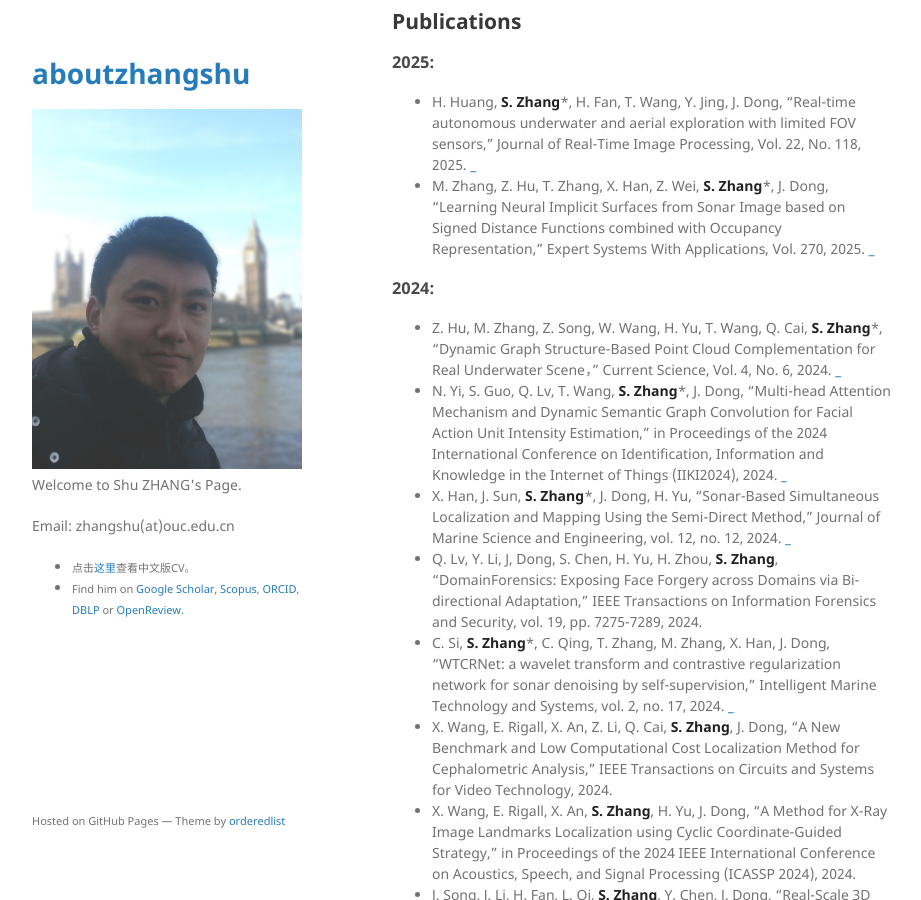
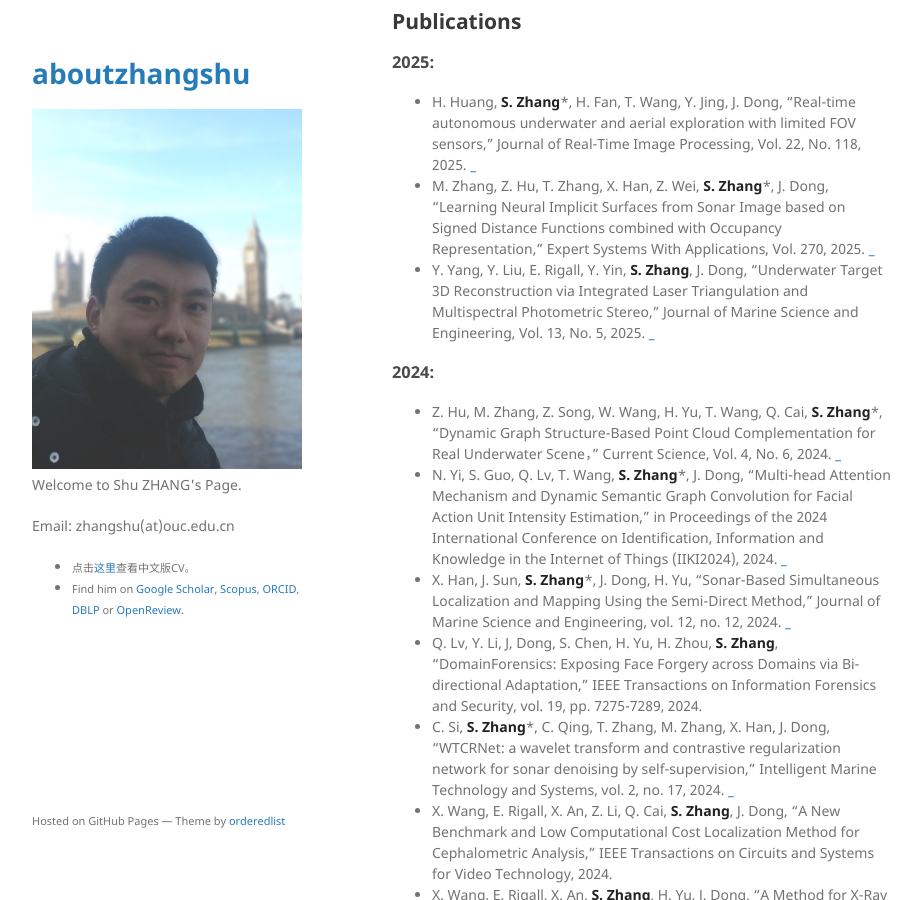
Before and after one commit to jackyspeed/aboutzhangshu, a Jekyll site: the page built from index.md, in a window 1280 px wide and 900 px high, scrolled down 1592 px. Shown: the whole window, without its empty margins (178-1099 px from the left). Built offline with Jekyll 4.4.1, drawn with Linux system fonts in a browser that asks for light colours; our own code applies the rules of GitHub Pages for plain Markdown files.

Commit message:
Update index.md

```diff
--- a/index.md
+++ b/index.md
@@ -66,6 +66,7 @@ Shu Zhang is currently an Associate Professor and Postgraduate supervisor at Oce
 
 - H. Huang, **S. Zhang***, H. Fan, T. Wang, Y. Jing, J. Dong, "Real-time autonomous underwater and aerial exploration with limited FOV sensors," Journal of Real-Time Image Processing, Vol. 22, No. 118, 2025.  [_](https://link.springer.com/article/10.1007/s11554-025-01694-y)
 - M. Zhang, Z. Hu, T. Zhang, X. Han, Z. Wei, **S. Zhang***, J. Dong, "Learning Neural Implicit Surfaces from Sonar Image based on Signed Distance Functions combined with Occupancy Representation," Expert Systems With Applications, Vol. 270, 2025. [_](https://www.sciencedirect.com/science/article/abs/pii/S0957417425001277)
+- Y. Yang, Y. Liu, E. Rigall, Y. Yin, **S. Zhang**, J. Dong, "Underwater Target 3D Reconstruction via Integrated Laser Triangulation and Multispectral Photometric Stereo," Journal of Marine Science and Engineering, Vol. 13, No. 5, 2025. [_](https://www.mdpi.com/2077-1312/13/5/840)
 
 ### 2024:
 
```
